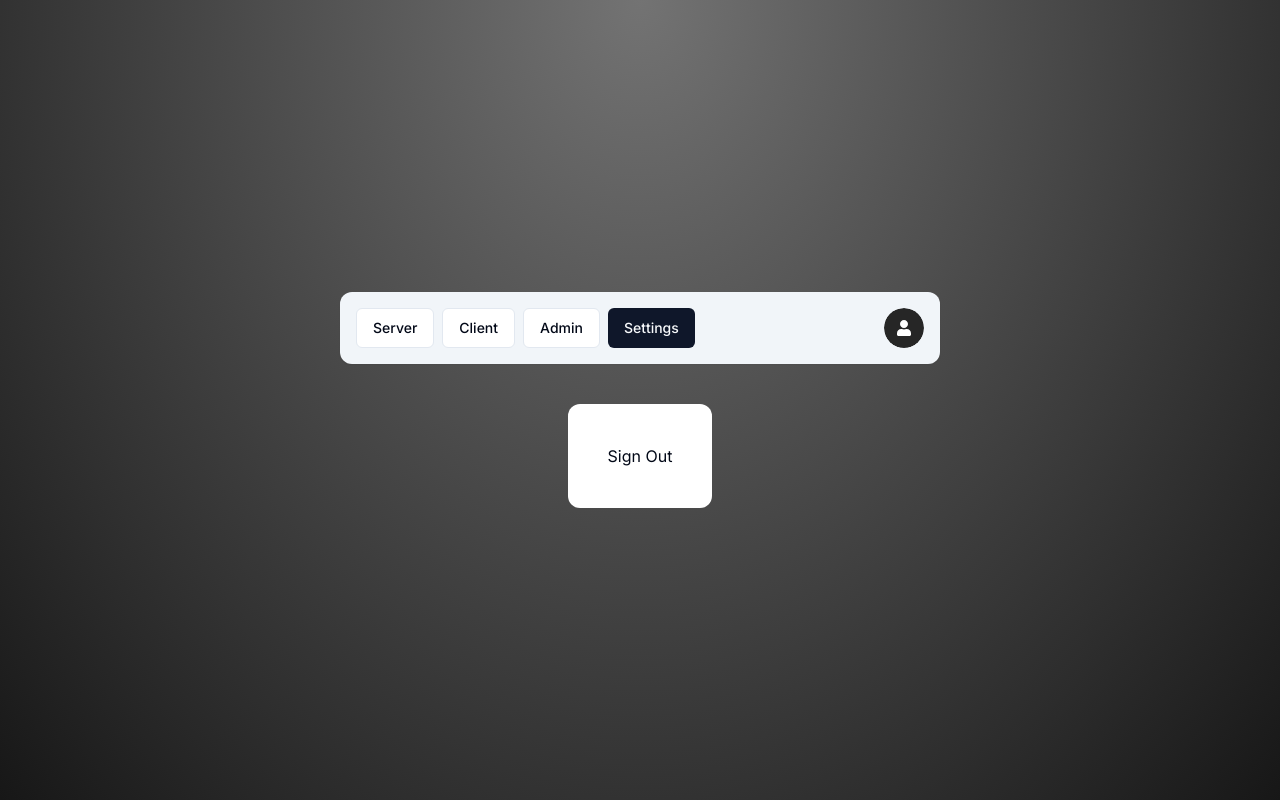
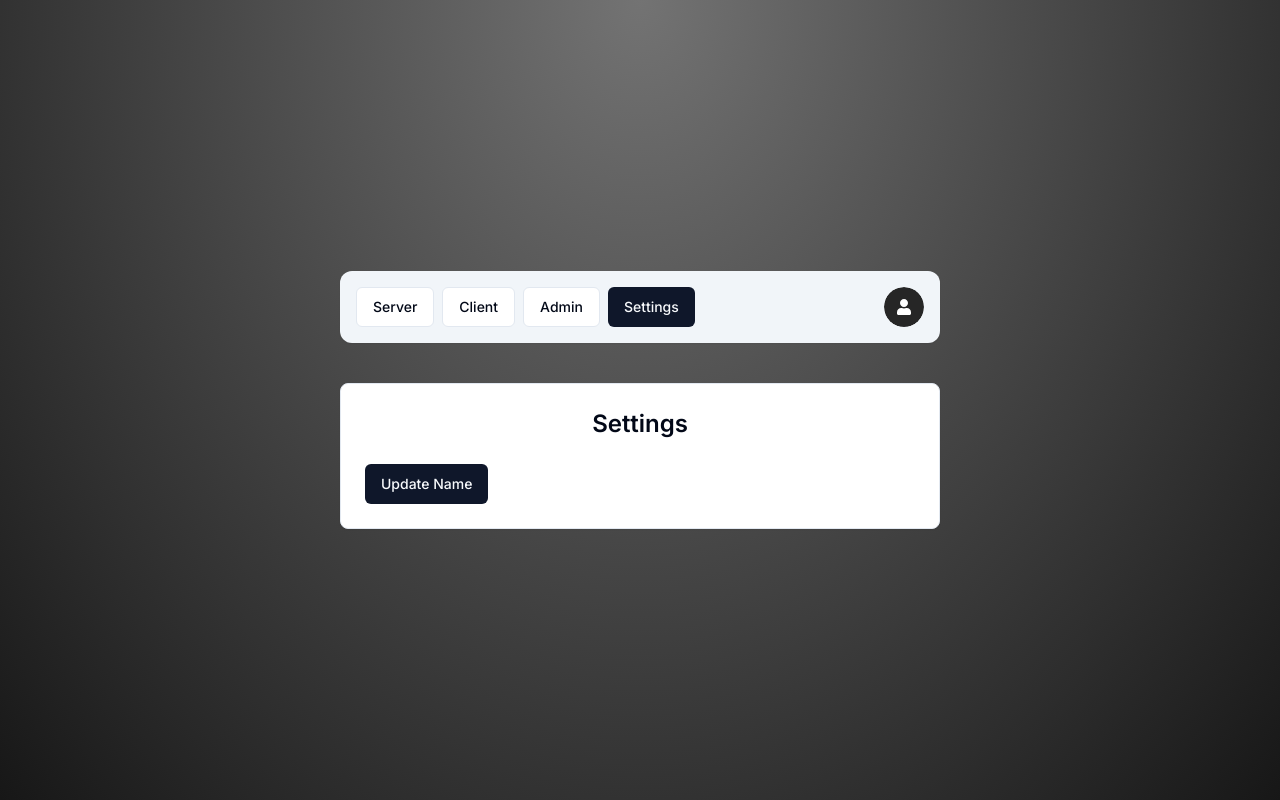
Before and after one commit to dustinbturner/auth-tutorial, a Next.js app: page /settings in a window 1280 px wide. Built offline with nearby package versions, Linux system fonts and the light colour scheme; no server answers.

Commit message:
starting settings page

```diff
--- /dev/null
+++ b/actions/settings.ts
@@ -0,0 +1,33 @@
+"use server";
+
+import * as z from "zod";
+
+import { db } from "@/lib/db";
+import { SettingsSchema } from "@/schema";
+import { getUserById } from "@/data/user";
+import { currentUser } from "@/lib/auth";
+
+export const settings = async (
+    values: z.infer<typeof SettingsSchema>
+) => {
+    const user = await currentUser();
+
+    if (!user) {
+        return { error: "Unauthorized"}
+    }
+
+    const dbUser = await getUserById(user.id || '');
+
+    if (!dbUser) {
+        return { error: "Unauthorized"}
+    }
+
+    await db.user.update({
+        where: { id: dbUser.id },
+        data: {
+            ...values
+        }
+    });
+
+    return { success: "Settings updated!"}
+}
--- a/app/(protected)/settings/page.tsx
+++ b/app/(protected)/settings/page.tsx
@@ -1,21 +1,36 @@
 "use client";
 
-import { useCurrentUser } from "@/hooks/use-current-user";
-import { signOut } from "next-auth/react";
+import { useTransition } from "react";
+
+import { settings } from "@/actions/settings";
+import { Button } from "@/components/ui/button";
+import {
+    Card,
+    CardHeader,
+    CardContent,
+}   from "@/components/ui/card"
 
 const SettingsPage = () => {
-    const user = useCurrentUser();
+    const onClick = () => {
 
-    const onClick = () => {
-        signOut();
-    };
+        settings({
+            name: "New Name!"
+        });
+    }
 
     return (
-        <div className="bg-white p-10 rounded-xl">
-            <button onClick={onClick} type="submit">
-                Sign Out
-            </button>
-        </div>
+        <Card className="w-[600px]">
+            <CardHeader>
+                <p className="text-2xl font-semibold text-center">
+                    Settings
+                </p>
+            </CardHeader>
+            <CardContent>
+                <Button onClick={onClick}>
+                    Update Name
+                </Button>
+            </CardContent>
+        </Card>
     );
 }
 
--- a/schema/index.ts
+++ b/schema/index.ts
@@ -1,4 +1,8 @@
 import * as z from "zod";
+
+export const SettingsSchema = z.object ({
+    name: z.optional(z.string())
+});
 
 export const NewPasswordSchema = z.object({
     password: z.string().min(6, {
```
